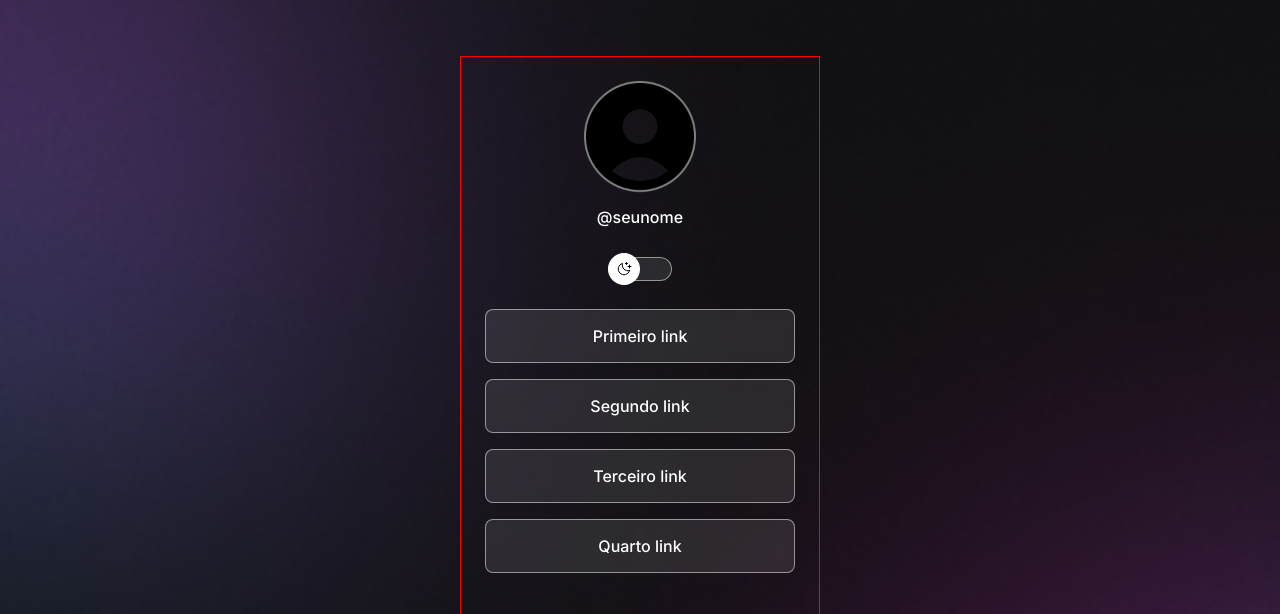
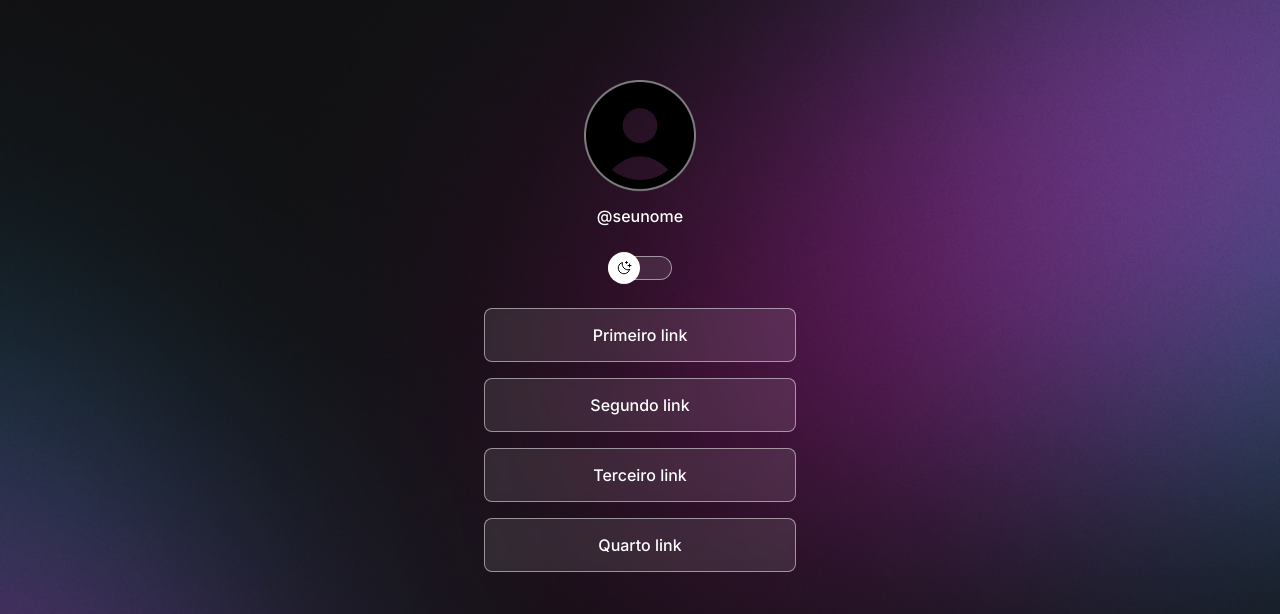
Before and after one commit to cauaneb/My-links, a plain HTML site: page index.html in a window 1280 px wide. Shown: the top 614 px of the page. Drawn offline with nearby package versions, Linux system fonts and the light colour scheme.

Commit message:
second commit

```diff
--- a/style.css
+++ b/style.css
@@ -6,7 +6,7 @@
 
 :root {
   --text-color: white;
-  --bg-url: url(./assets/bg-mobile.jpg);
+  --bg-url: url(./assets/bg-desktop.jpg);
   --stroke-color: rgba(255, 255, 255, 0.5);
   --surface-color: rgba(255, 255, 255, 0.1);
   --surface-color-hover: rgba(255, 255, 255, 0.05);
@@ -16,7 +16,7 @@
 
 .light {
   --text-color: black;
-  --bg-url: url(./assets/bg-mobile-light.jpg);
+  --bg-url: url(./assets/bg-desktop-light.jpg);
   --stroke-color: rgba(0, 0, 0, 0.5);
   --surface-color: rgba(0, 0, 0, 0.05);
   --surface-color-hover: rgba(0, 0, 0, 0.02);
@@ -36,7 +36,6 @@ body * {
 
 #container {
   width: 360px;
-  border: 1px solid red;
   margin: 56px auto 0px;
   padding: 0 24px;
 }
@@ -57,7 +56,7 @@ body * {
 }
 
 /*switch button*/
-#switch{
+#switch {
   position: relative;
   width: 64px;
   margin: 4px auto;
```
